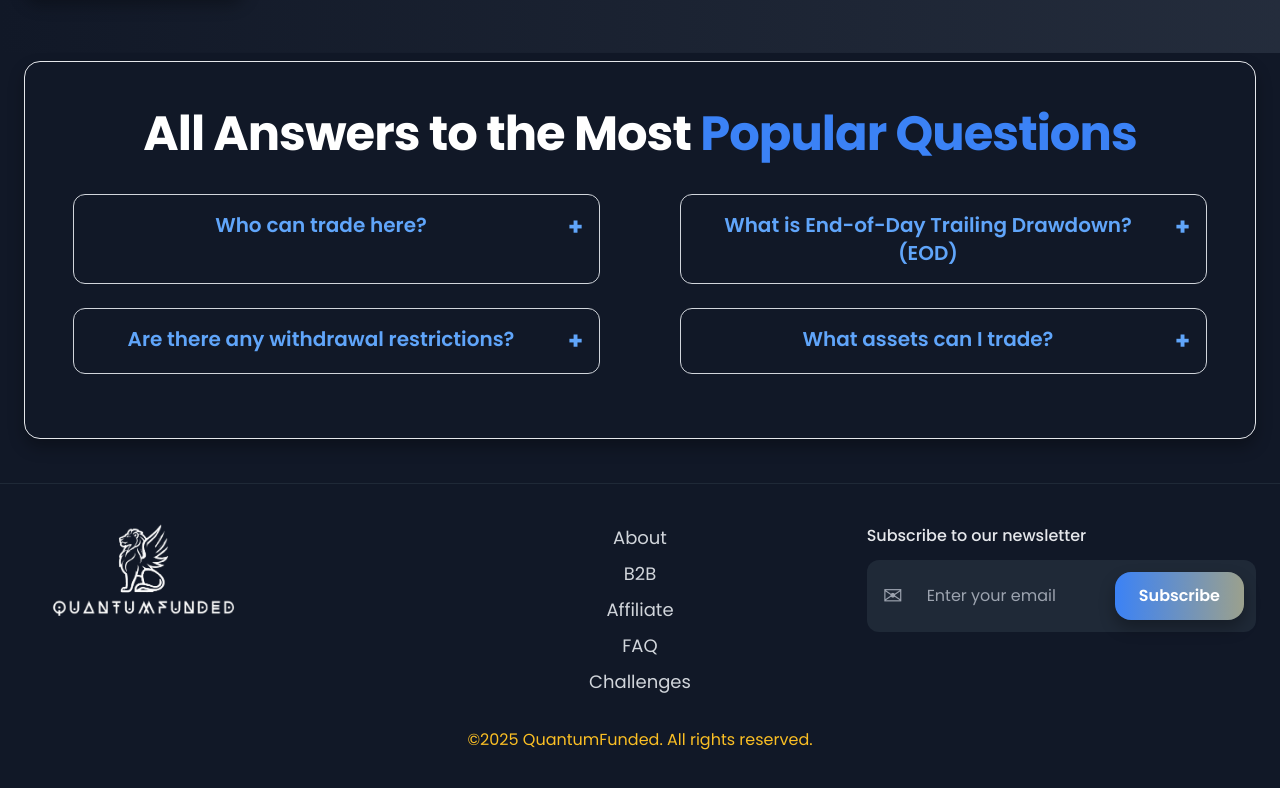
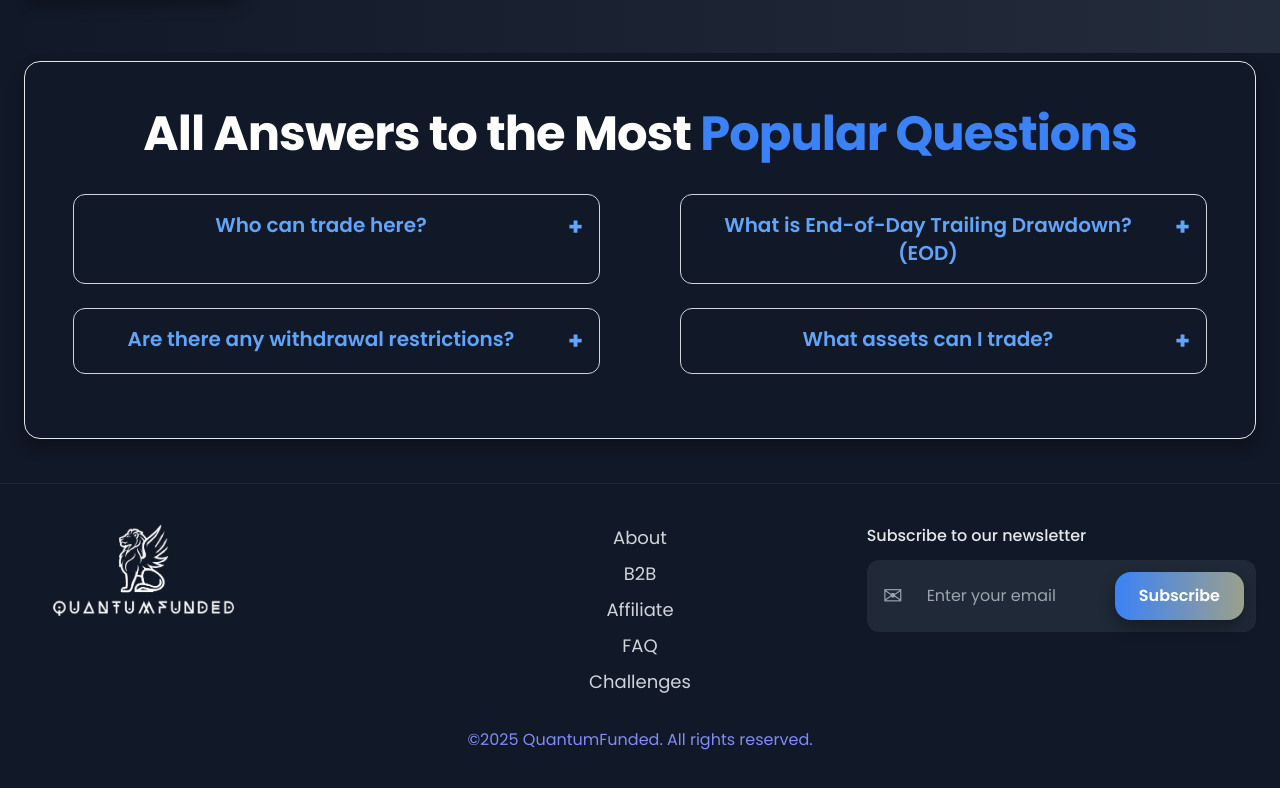
Before and after one commit to ramishwar413/Frontend_website, a plain HTML site: page index.html in a window 1280 px wide. Shown: the part 3914-4702 px from the top of the page. Drawn offline with nearby package versions, Linux system fonts and the light colour scheme.

Commit message:
latest change

```diff
--- a/index.html
+++ b/index.html
@@ -1145,7 +1145,7 @@
             </div>
 
             <!-- Copyright at the Bottom -->
-            <div class="text-center text-base text-yellow-400 mt-8">
+            <div class="text-center text-base text-indigo-400 mt-8">
                 ©2025 QuantumFunded. All rights reserved.
             </div>
         </div>
```
